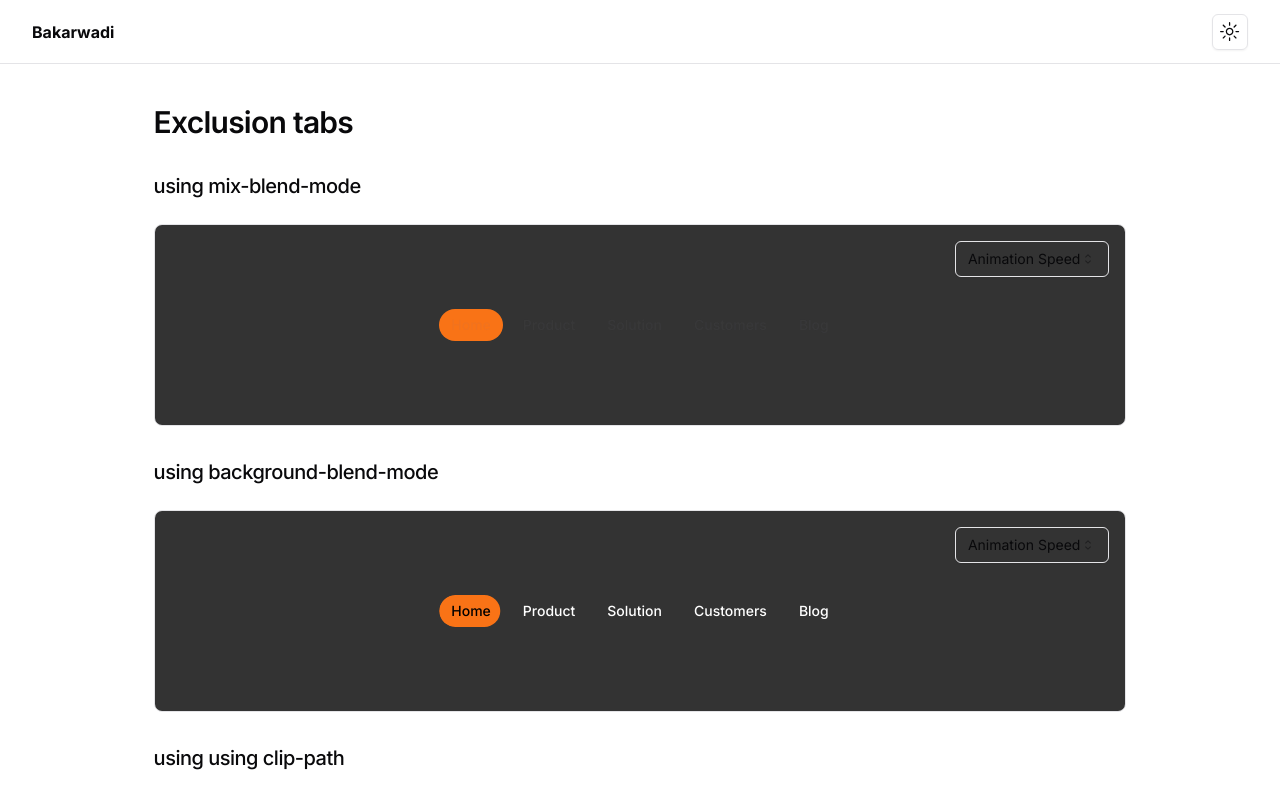
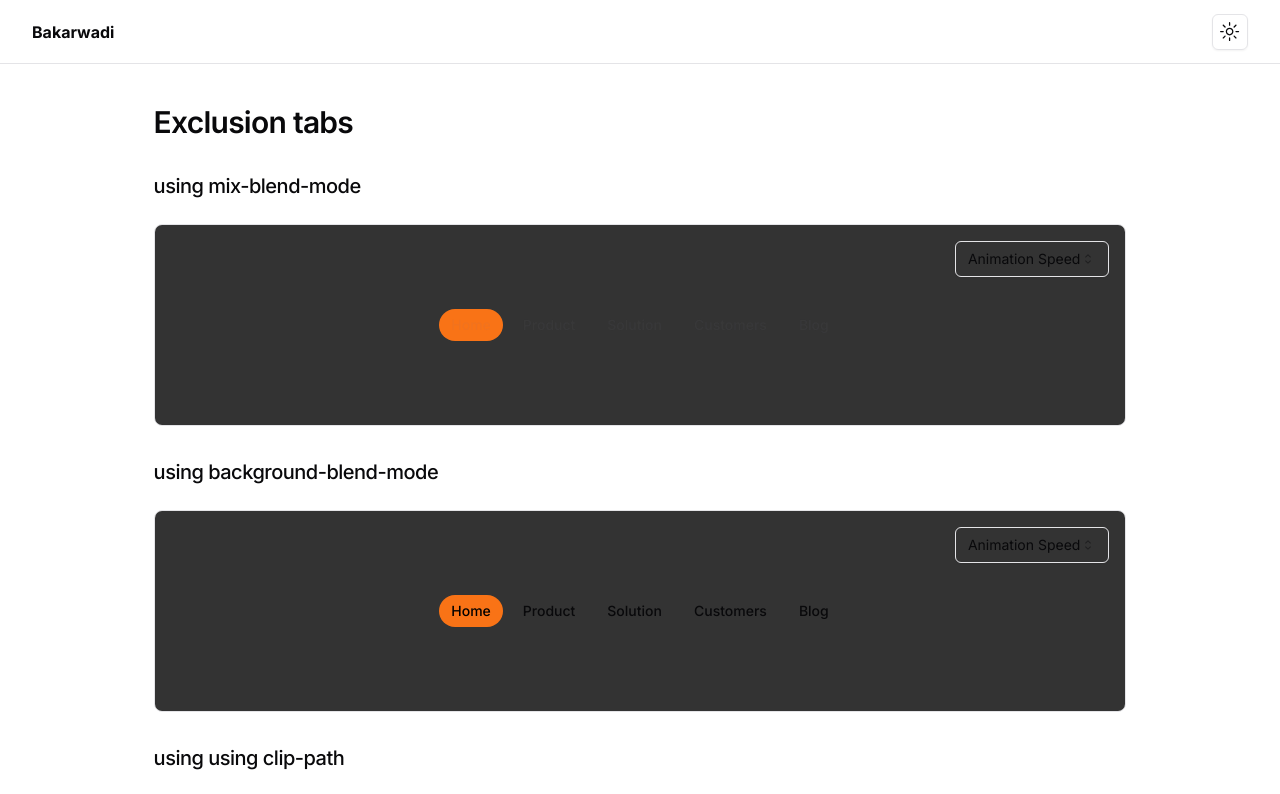
Before and after one commit to HelixMorphe/micro-animations, a Next.js app: page / in a window 1280 px wide. Shown: the top 794 px of the page. Built offline with nearby package versions, Linux system fonts and the light colour scheme.

Commit message:
MA-001 | Fix bg-blend mode in page

```diff
--- a/app/page.tsx
+++ b/app/page.tsx
@@ -1,4 +1,5 @@
 import {
+  ExclusiveTabsUsingBgBlendMode,
   ExclusiveTabsUsingClipPath,
   ExclusiveTabsUsingMixBlendMode,
 } from '@/components/animations/exclusive-tabs';
@@ -22,7 +23,7 @@ export default function Home() {
           using <span>background-blend-mode</span>
         </h3>
         <DisplayBox>
-          <ExclusiveTabsUsingClipPath />
+          <ExclusiveTabsUsingBgBlendMode />
         </DisplayBox>
         <h3 className='mt-8 mb-6 scroll-m-20 text-xl font-medium tracking-tight'>
           using <span>using clip-path</span>
```
